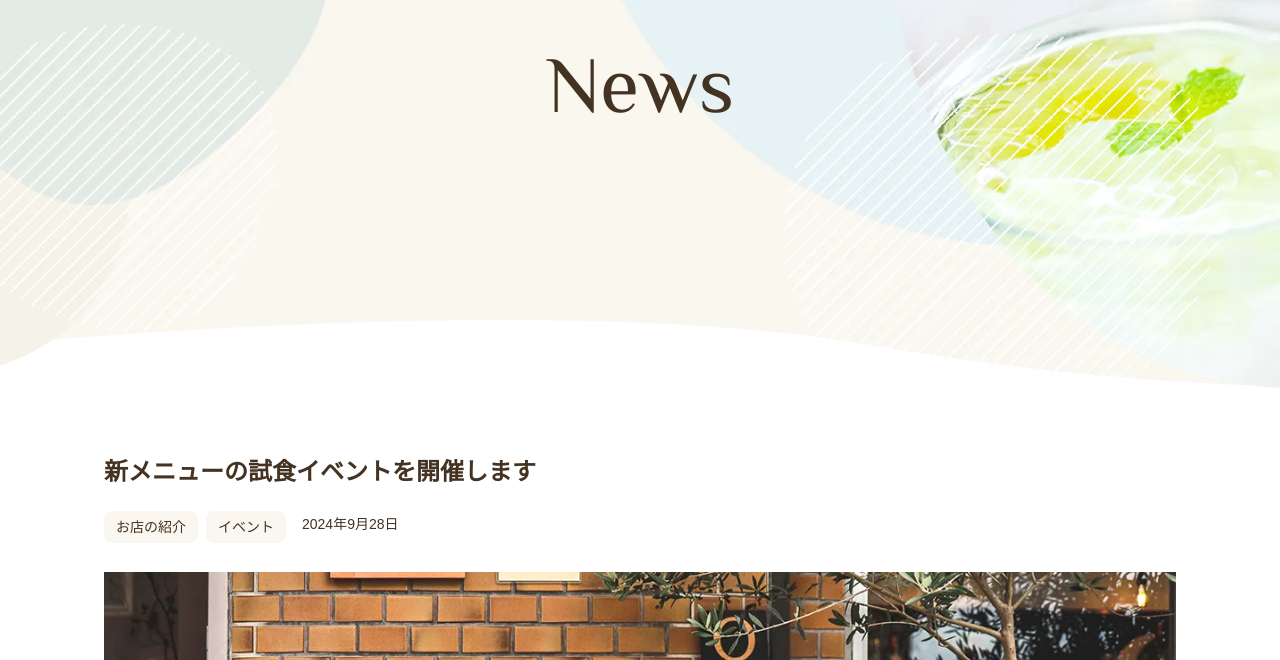
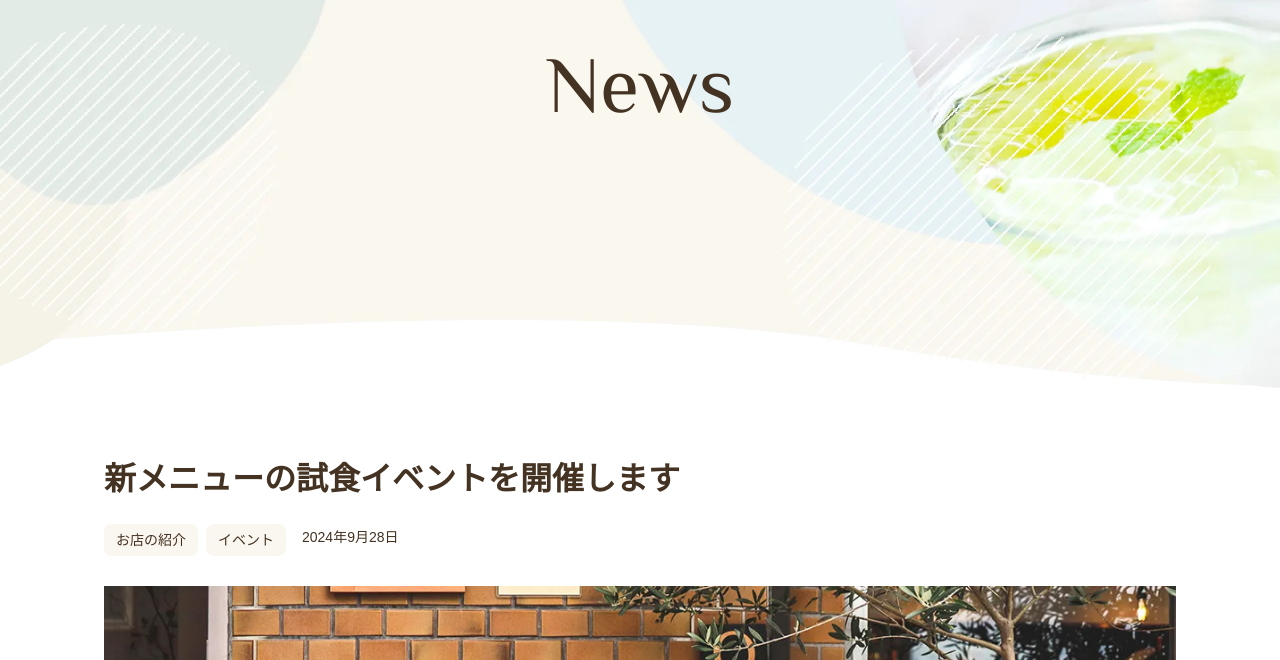
Before and after one commit to k025c0007/wcbcafe2, a plain HTML site: page news.html in a window 1280 px wide. Shown: the part 140-800 px from the top of the page. Drawn offline with Linux system fonts and the light colour scheme; some packages are replaced by stand-ins of ours; files whose address does not match are found by name.

Commit message:
css修正

```diff
--- a/css/style.css
+++ b/css/style.css
@@ -200,6 +200,9 @@ img {
     .heading-large {
         font-size: 4rem;
     }
+    .post-title {
+        font-size: 2rem;
+    }
     /*ヘッダー*/
     .main-nav {
         font-size: 2rem;
```
